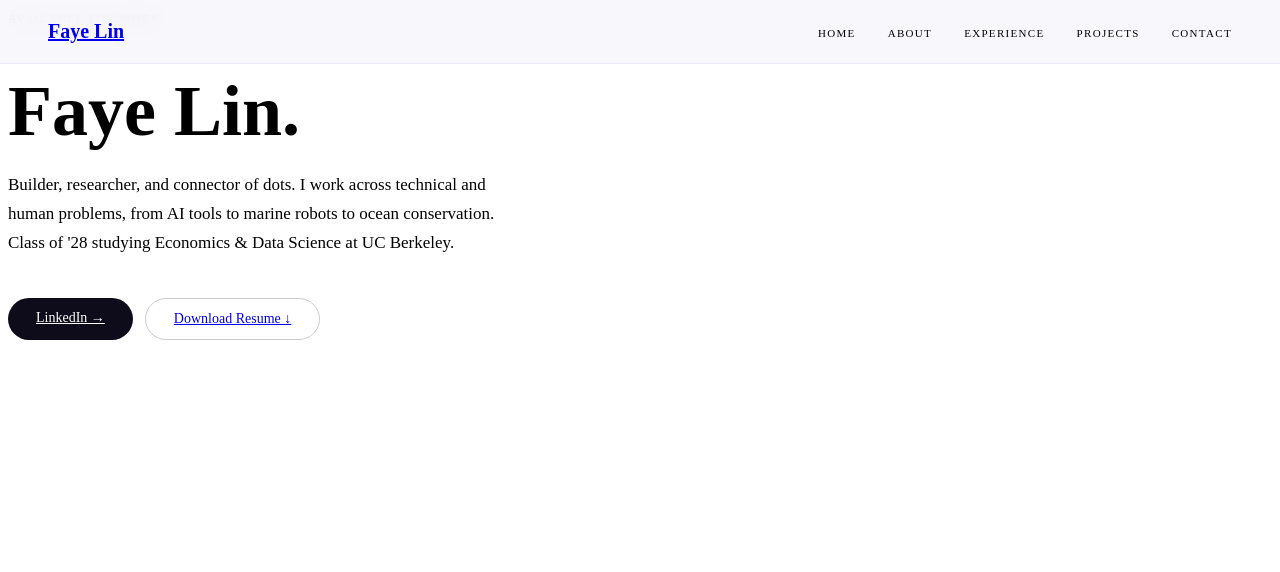
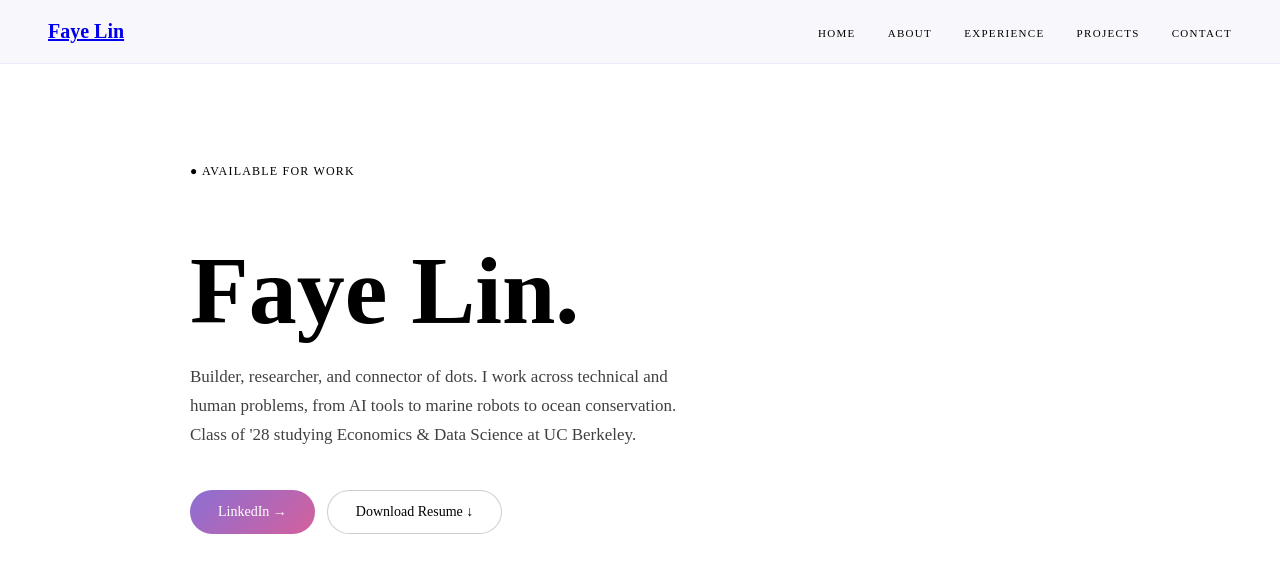
Before and after one commit to flinlabs/new-portfolio, a Next.js app: page / in a window 1280 px wide. Shown: the top 572 px of the page. Built offline with nearby package versions, Linux system fonts and the light colour scheme.

Commit message:
styled home page typography, added gradient button, changed spacing

```diff
--- a/app/page.tsx
+++ b/app/page.tsx
@@ -2,25 +2,74 @@ import Image from "next/image";
 
 export default function Home() {
 	return (
-		<main>
-			<p style={{ fontSize: "12px", textTransform: "uppercase", letterSpacing: "0.1em", color: "#4A4460", marginBottom: "16px" }}>
-				Available for Work
+		<main style={{ maxWidth: "900px", margin: "0 auto", padding: "144px 48px 120px" }}>
+			<p style={{
+				fontSize: "12px",
+				fontWeight: 500,
+				textTransform: "uppercase",
+				letterSpacing: "0.1em",
+				color: "var(--green)",
+				marginBottom: "32px",
+			}}>
+				● Available for Work
 			</p>
-			<h1 style={{ fontSize: "72px", fontWeight: 600, lineHeight: 1, marginBottom: "24px" }}>
+			<h1 style={{
+				fontFamily: "var(--font-cormorant)",
+				fontSize: "96px",
+				fontWeight: 600,
+				lineHeight: 1,
+				marginBottom: "24px",
+				color: "var(--text)",
+			}}>
 				Faye Lin.
 			</h1>
-			<p style={{ maxWidth: "520px", fontSize: "17px", lineHeight: 1.7, marginBottom: "40px" }}>
+			<p style={{
+				maxWidth: "520px",
+				fontSize: "17px",
+				lineHeight: 1.7,
+				color: "var(--text)",
+				marginBottom: "40px",
+				opacity: 0.75,
+			}}>
 				Builder, researcher, and connector of dots. I work across technical and human
 				problems, from AI tools to marine robots to ocean conservation.
 				Class of &apos;28 studying Economics &amp; Data Science at UC Berkeley.
 			</p>
 			<div style={{ display: "flex", gap: "12px", marginBottom: "72px" }}>
-				<a href="https://www.linkedin.com/in/fayelin-aqua" target="_blank" rel="noopener noreferrer"
-					style={{ padding: "12px 28px", background: "#0E0C1A", color: "#fff", borderRadius: "100px", fontSize: "14px" }}>
+				<a
+					href="https://www.linkedin.com/in/fayelin-aqua"
+					target="_blank"
+					rel="noopener noreferrer"
+					style={{
+						display: "inline-flex",
+						alignItems: "center",
+						borderRadius: "100px",
+						padding: "13px 28px",
+						fontSize: "14px",
+						fontWeight: 500,
+						color: "#fff",
+						textDecoration: "none",
+						background: "linear-gradient(135deg,#8B6FD4,#D4609C)",
+					}}
+				>
 					LinkedIn →
 				</a>
-				<a href="/FayeLin_Resume.pdf" download
-					style={{ padding: "12px 28px", border: "1px solid #ccc", borderRadius: "100px", fontSize: "14px" }}>
+				<a
+					href="/FayeLin_Resume.pdf"
+					download
+					style={{
+						display: "inline-flex",
+						alignItems: "center",
+						borderRadius: "100px",
+						padding: "13px 28px",
+						fontSize: "14px",
+						fontWeight: 500,
+						color: "var(--text)",
+						textDecoration: "none",
+						border: "1px solid rgba(14,12,26,0.2)",
+						background: "rgba(255,255,255,0.5)",
+					}}
+				>
 					Download Resume ↓
 				</a>
 			</div>
```
